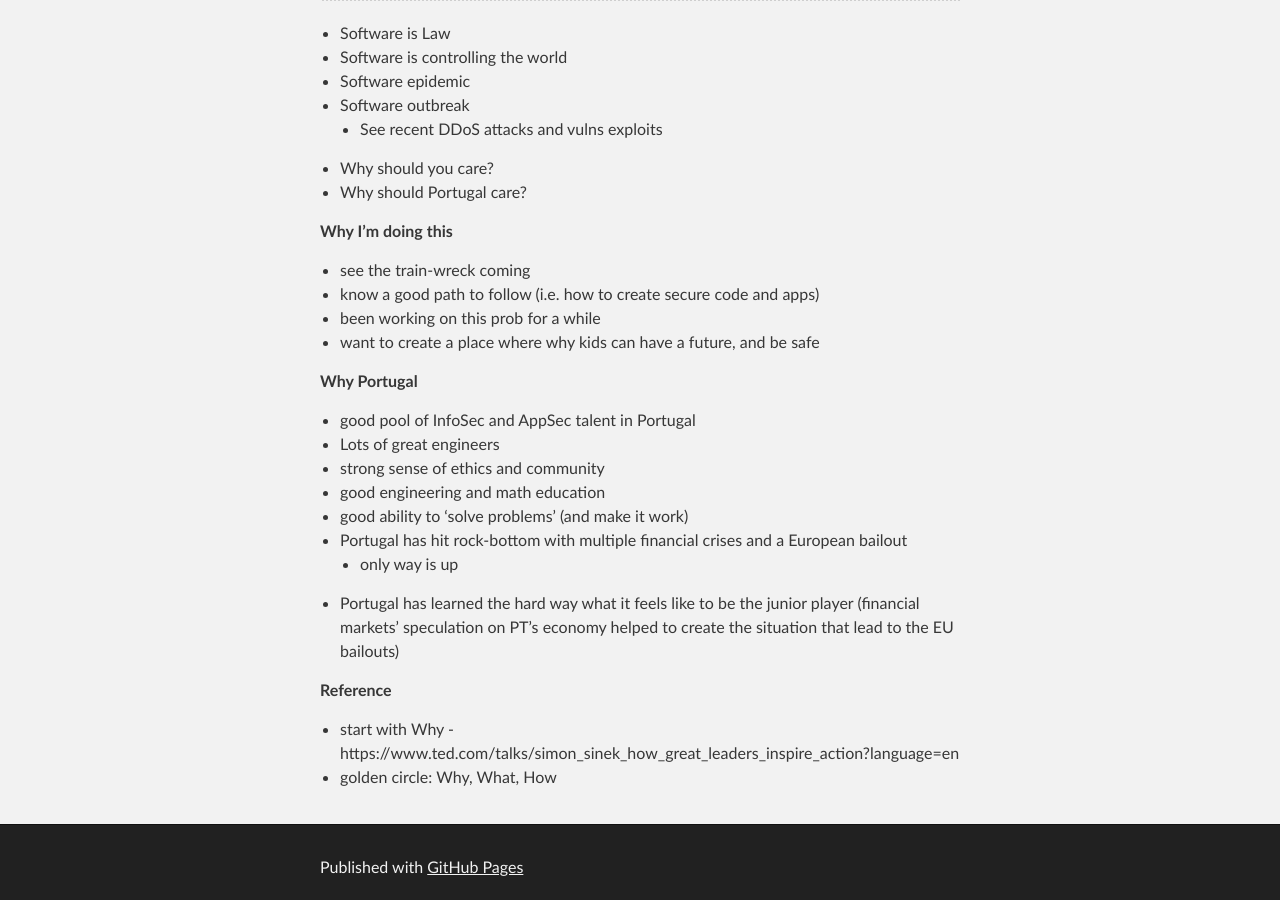
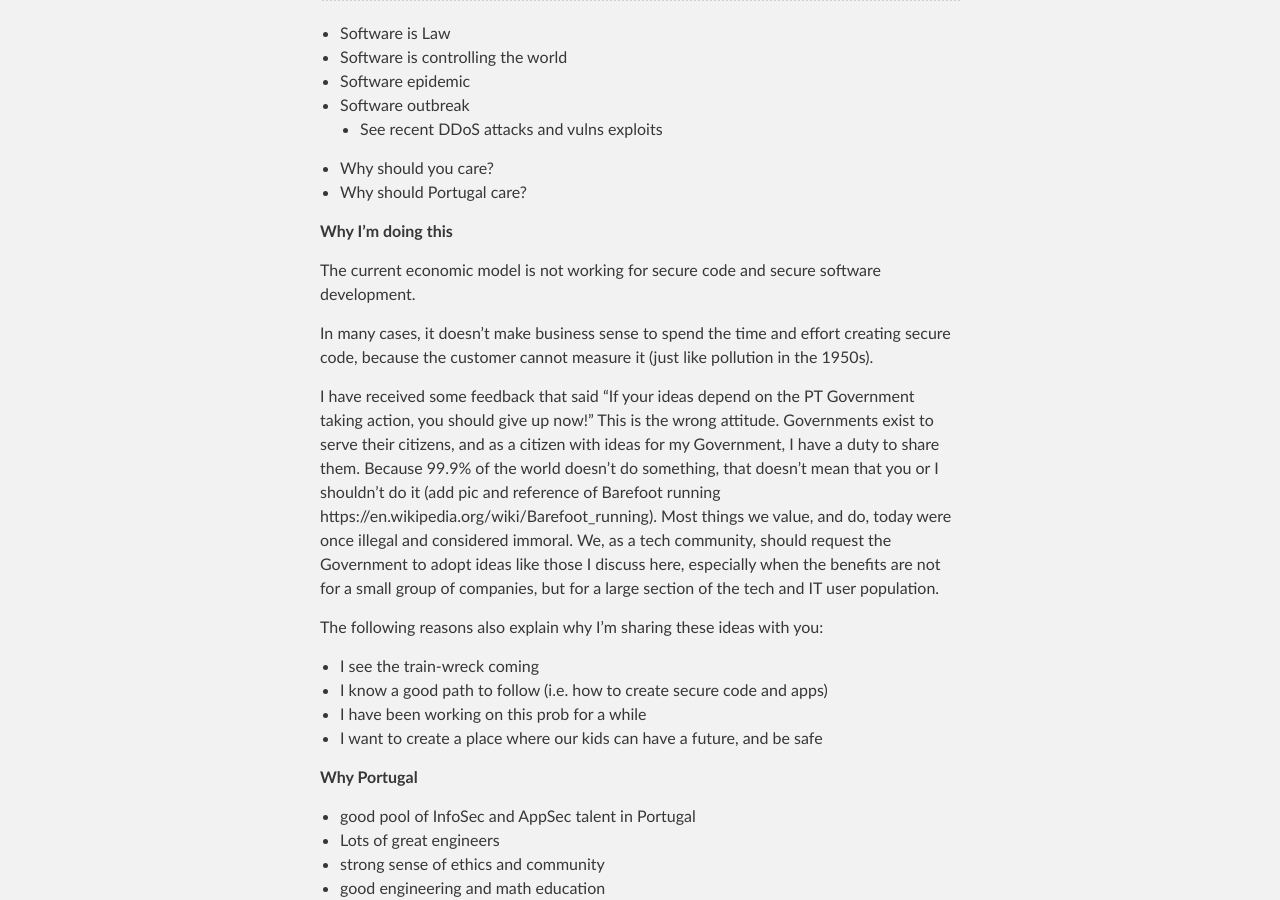
Before and after one commit to DinisCruz/Book_Hacking_Portugal, a Jekyll site: the page built from Research/Future.md, in a window 1280 px wide and 900 px high, scrolled down 684 px. Built offline with Jekyll 4.4.1, drawn with Linux system fonts in a browser that asks for light colours.

Commit message:
Update Future.md

```diff
--- a/Research/Future.md
+++ b/Research/Future.md
@@ -28,10 +28,19 @@ I know not much will change in 2016-2018. This is a presentation for a future wh
 
 **Why I'm doing this**
 
-* see the train-wreck coming
-* know a good path to follow (i.e. how to create secure code and apps)
-* been working on this prob for a while
-* want to create a place where why kids can have a future, and be safe
+The current economic model is not working for secure code and secure software development.
+
+In many cases, it doesn't make business sense to spend the time and effort creating secure code, because the customer cannot measure it (just like pollution in the 1950s).
+
+I have received some feedback that said "If your ideas depend on the PT Government taking action, you should give up now!" This is the wrong attitude.  Governments exist to serve their citizens, and as a citizen with ideas for my Government, I have a duty to share them. Because 99.9% of the world doesn't do something, that doesn't mean that you or I shouldn't do it (add pic and reference of Barefoot running https://en.wikipedia.org/wiki/Barefoot_running).  Most things we value, and do, today were once illegal and considered immoral.
+We, as a tech community, should request the Government to adopt ideas like those I discuss here, especially when the benefits are not for a small group of companies, but for a large section of the tech and IT user population.
+
+The following reasons also explain why I'm sharing these ideas with you:
+
+* I see the train-wreck coming
+* I know a good path to follow (i.e. how to create secure code and apps)
+* I have been working on this prob for a while
+* I want to create a place where our kids can have a future, and be safe
 
 **Why Portugal**
 
```
